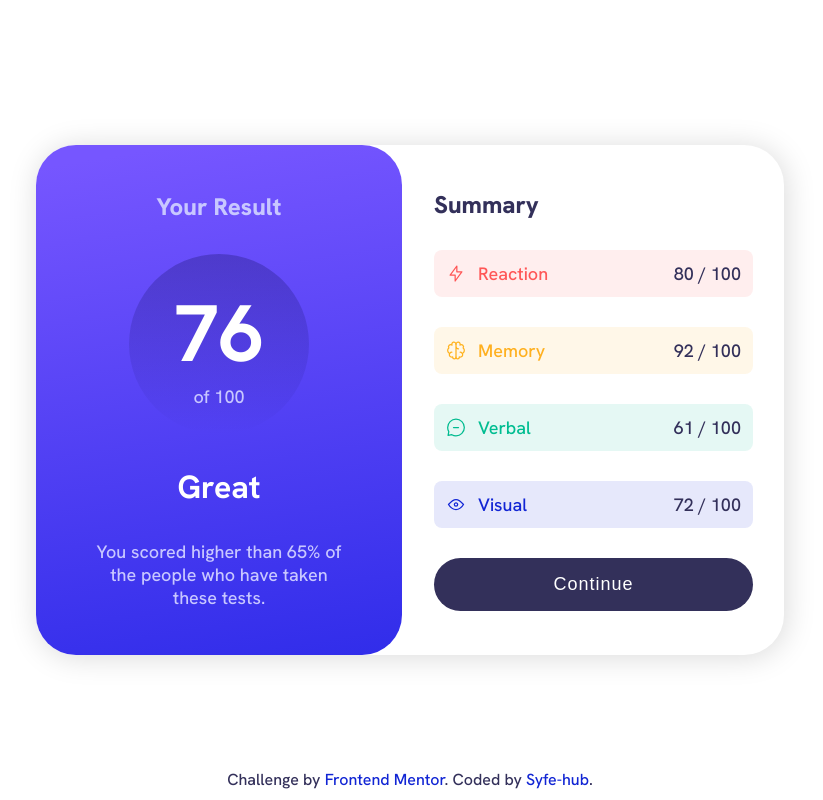
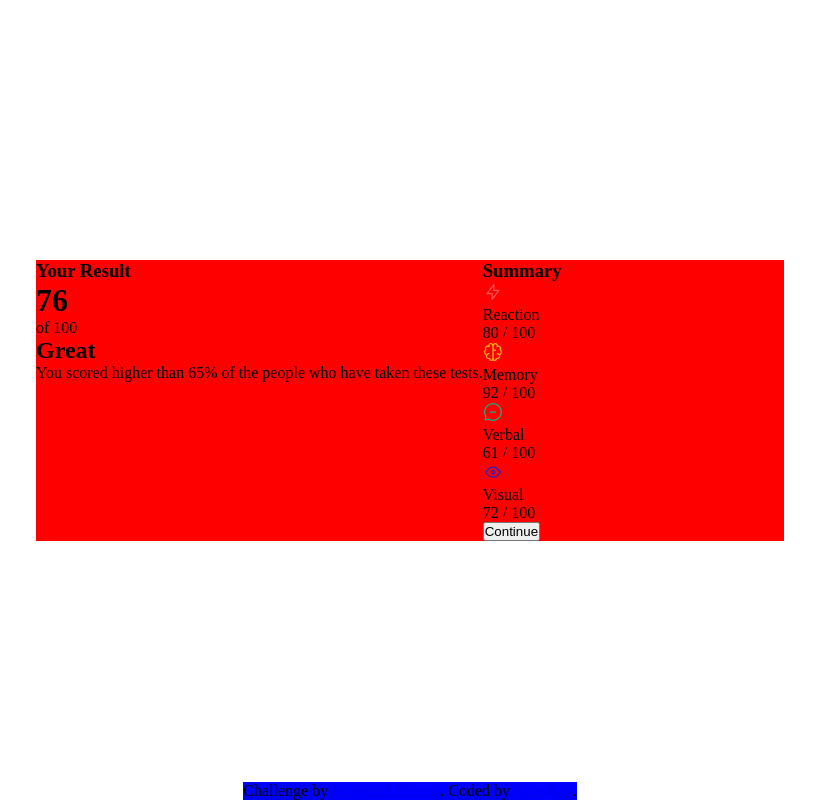
Before and after one commit to syfe-hub/results-summary, a plain HTML site: page index.html in a window 1280 px wide. Shown: the whole page, without its empty margins (230-1053 px from the left). Drawn offline with Linux system fonts and the light colour scheme.

Commit message:
Add files via upload

```diff
--- a/style.css
+++ b/style.css
@@ -1,202 +1,41 @@
-* {
-  padding: 0;
-  margin: 0;
-}
-:root {
-  --Light-lavender: #c8c7ff;
-  --Dark-gray-blue: #33305a;
-  --Cobalt-blue: #1125d4;
-  --Light-red: #ff5757;
-  --Orangey-yellow: #ffb01f;
-  --Green-tea: #00bd91;
-  font-family: Hanken Grotesk;
-  text-align: center;
-  color: white;
-}
-p {
-  font-size: 1.125rem;
-  color: var(--Light-lavender);
-}
-h1 {
-  font-size: 5rem;
-}
-h2 {
-  font-size: 2rem;
-}
-h3 {
-  color: var(--Light-lavender);
-  font-size: 1.5rem;
-  font-weight: 800;
-}
+* {padding: 0;  margin: 0;}
+
 body {
   display: flex;
-  min-width: 100vw;
-  min-height: 100vh;
-  align-items: center;
-  justify-content: center;
+  height: 100vh;
+
+flex-direction: column;
+justify-content: center;
+ align-items: center;
+
 }
 
 main {
   display: flex;
   width: 748px;
-  align-items: center;
-  gap: 32px;
-  border-radius: 40px;
-  box-shadow: 2px 2px 30px 0px rgba(0, 0, 0, 0.15);
-}
-.result {
-  display: flex;
-  width: 266px;
-  padding: 46px 50px;
-  flex-direction: column;
-  justify-content: center;
-  align-items: center;
-  gap: 32px;
-  border-radius: 40px;
-  background: linear-gradient(
-    171deg,
-    #7656ff 4.07%,
-    #312dea 99.45%,
-    rgba(255, 255, 255, 0) 99.46%
-  );
-}
 
-.circle {
-  height: 180px;
-  width: 180px;
-  display: flex;
-  justify-content: center;
-  align-items: center;
-  flex-direction: column;
-  border-radius: 50%;
-  background: linear-gradient(
-    180deg,
-    rgba(5, 5, 68, 0.26),
-    rgba(68, 26, 26, 0) 100%
-  );
-}
-.summary {
-  display: flex;
-  flex-direction: column;
-  justify-content: center;
-  align-items: flex-start;
-  gap: 30px;
-}
-.summary h3 {
-  color: var(--Dark-gray-blue);
-}
-.summary .info {
-  display: flex;
-  width: 295px;
-  padding: 12px;
- justify-content: space-between;
-  border-radius: 8px;
-}
-.summary .info-icon {
-  display: flex;
-  gap:12px;
-}
-.summary .Reaction {
-  background-color: #ff57571a;
-}
-.summary .Reaction p {
-  color: var(--Light-red);
-}
-
-.summary .Memory {
-  background-color: #ffb01f1a;
-}
-.summary .Memory p {
-  color: var(--Orangey-yellow);
-}
-
-.summary .Verbal {
-  background-color: #00bd911a;
-}
-.summary .Verbal p {
-  color: var(--Green-tea);
-}
-
-.summary .Visual {
-  background-color: #1125d41a;
-}
-.summary .Visual p {
-  color: var(--Cobalt-blue);
-}
-.summary .info-result p {
-  color: var(--Dark-gray-blue);
-}
-
-button {
-  padding: 16px 0;
-  width:319px;
-  border-radius: 114px;
-  background-color: var(--Dark-gray-blue);
-  border: none;
-  color: white;
-  font-size: 1.125rem;
-  font-weight: 500;
-  letter-spacing: 1px;
-}
-button:hover {
-  background: linear-gradient(183deg, #7656ff -8.17%, #312dea 97.74%);
-  cursor: pointer;
-}
-
-.attribution {
-  position: fixed;
-  bottom: 0;
-  color: var(--Dark-gray-blue);
-  margin-bottom: 10px;
-}
-.attribution a:link,
-a:visited {
-  text-decoration: none;
-  color: var(--Cobalt-blue);
-  cursor: pointer;
-}
-
-/*Small smartphones [375px] -----------------------------------*/
-
-@media only screen and (max-width: 375px) {
-  main {
-        flex-direction: column;
-    gap: 10px;
-    position: fixed;
-    top: 0;
-  }
-  .result {
-  padding: 33px 37px;
-    gap: 16px;
-    border-radius: 0;
-  }
-  .summary {
-    gap: 14px;
-}
-p {
-  font-size: 0.875rem;
-  }
-h1 {
-  font-size: 4rem;
-}
-h2 {
-  font-size: 1.125rem;
-}
-h3 {
-
-  font-size: 1.5rem;
-}
-.summary .info {
-  display: flex;
-  padding: 12px;
-  gap: 20px;
-  border-radius: 8px;
-  }
-  button{
-    padding: 16px 98px;
-    border-radius: 114px;
-    font-size: 1.125rem;
-    }
+ background-color: red;
 
 
 }
+
+
+
+
+.attribution {
+background-color: blue;
+position: absolute;
+  bottom: 0;
+
+}
+
+@media only screen and (max-width:375px) {
+  body{
+
+  }
+  .attribution {
+    position:inherit;
+    bottom: 0;
+
+    }
+}
```
